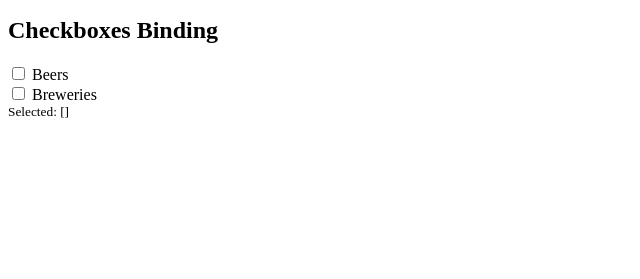
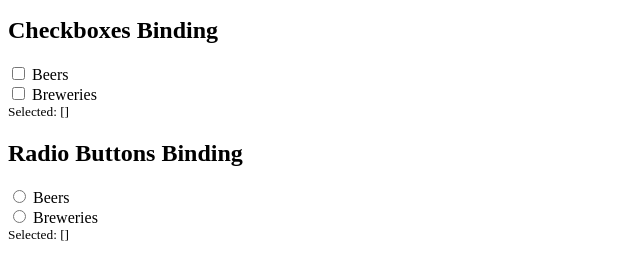
Before and after one commit to kamalogudah/VueFromTheSixth, a plain HTML site: page index.html in a window 1280 px wide. Shown: the part 97-376 px from the top of the page, without its empty margins (0-640 px from the left). Drawn offline with nearby package versions, Linux system fonts and the light colour scheme.

Commit message:
Binding to Radio BUttons

```diff
--- a/Main.js
+++ b/Main.js
@@ -4,7 +4,8 @@ var growler = new Vue({
     appName: 'Growler',
     query: '',
     isPowerSyntaxEnabled: false,
-    searchIndexes: []
+    searchIndexes: [],
+    otherSearchIndexes: []
 
   }
 })
--- a/index.html
+++ b/index.html
@@ -8,7 +8,6 @@
         <input v-model='query' placeholder='search ...'>
         <br/>
         <div> Searching for: {{ query }} </div>
-
         <h2> Checkboxes Binding</h2>
         <div>
            <label>
@@ -22,6 +21,20 @@
               Selected: {{ searchIndexes }}
             </small>
         </div>
+
+        <h2> Radio Buttons Binding</h2>
+        <div>
+          <label class="form-check-label">
+            <input type="radio" value="beers" v-model="otherSearchIndexes"/> Beers
+          </label>
+          <br/>
+          <label class="form-check-label">
+            <input type="radio" value="breweries" v-model="otherSearchIndexes"/> Breweries </label>
+       <br/>
+       <small>
+        Selected: {{ otherSearchIndexes }}
+      </small>
+        </div>
     </div>
 
     <script type='text/javascript' src="https://unpkg.com/vue"></script>
```
Lines whose indentation alone changed are shown as unchanged.
